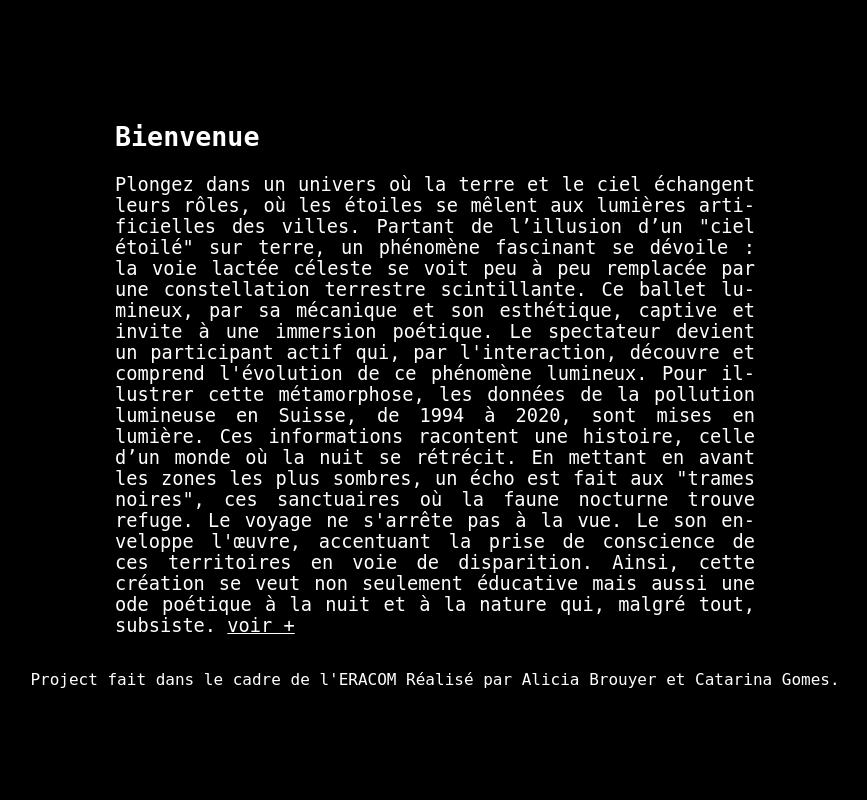
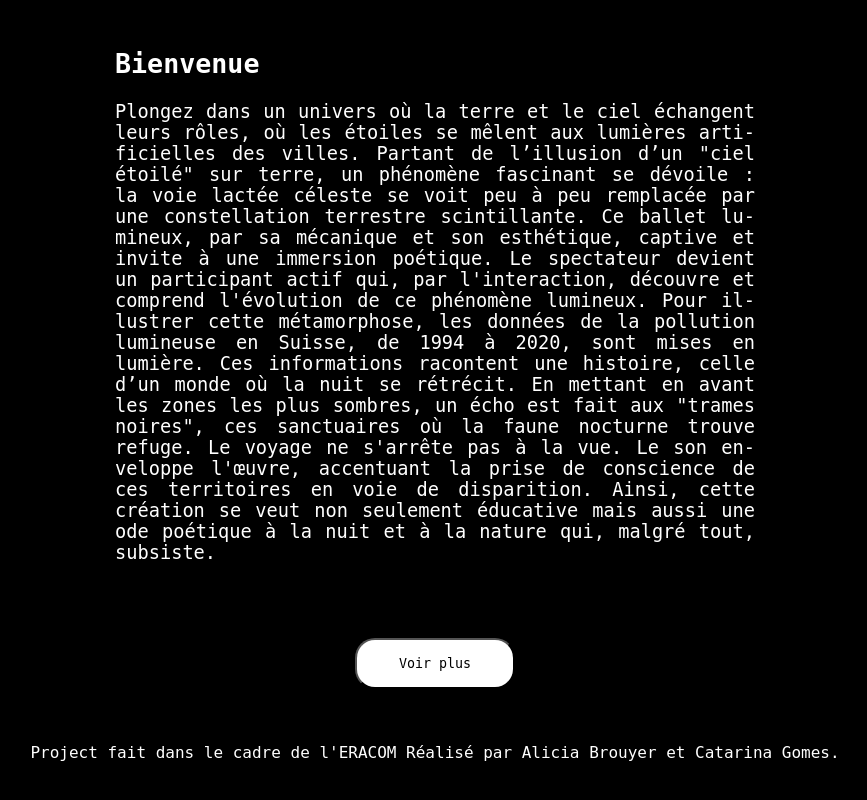
Before and after one commit to AliciaBrouyer/lightmap, a plain HTML site: page index.html in a window 1280 px wide. Shown: the part 4014-4814 px from the top of the page, without its empty margins (205-1072 px from the left). Drawn offline with Linux system fonts and the light colour scheme; a web font is replaced by a local one.

Commit message:
Button HTML & CSS

```diff
--- a/index.html
+++ b/index.html
@@ -53,9 +53,14 @@
             Pour illustrer cette métamorphose, les données de la pollution lumineuse en Suisse, de 1994 à 2020, sont mises en lumière. Ces informations racontent une histoire, celle d’un monde où la nuit se rétrécit. En mettant en avant les zones les plus sombres, un écho est fait aux "trames noires", ces sanctuaires où la faune nocturne trouve refuge.
 
             Le voyage ne s'arrête pas à la vue. Le son enveloppe l'œuvre, accentuant la prise de conscience de ces territoires en voie de disparition. Ainsi, cette création se veut non seulement éducative mais aussi une ode poétique à la nuit et à la nature qui, malgré tout, subsiste.
-            <a class="voir" href="presentation.html"> voir + </a>
+            <!-- <a class="voir" href="presentation.html"> voir + </a> -->
+
 
             </p>
+
+            <br><br><br>
+            <button class="button">Voir plus</button>
+            <br><br><br>
 
         </div><!--.txt-->
 
--- a/style.css
+++ b/style.css
@@ -67,6 +67,18 @@ section.div.intfooter{
 
 }
 
+.button{
+    color: black;
+    font-family: 'Monospace';
+    font-weight: 14pt;
+    background-color: rgb(255, 255, 255);
+    border-radius: 20px;
+    margin-left: 50%;
+    transform: translateX(-50%);
+    padding: 1rem;
+    width: 10rem;
+}
+
 
 
 /* FOOTER */
```
